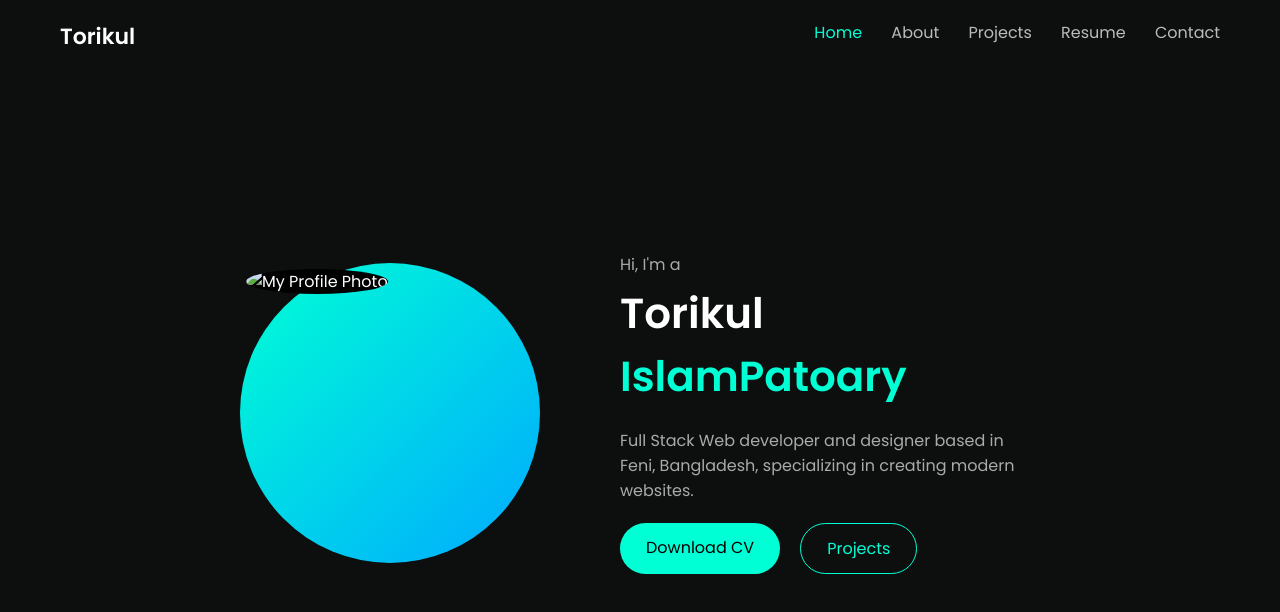
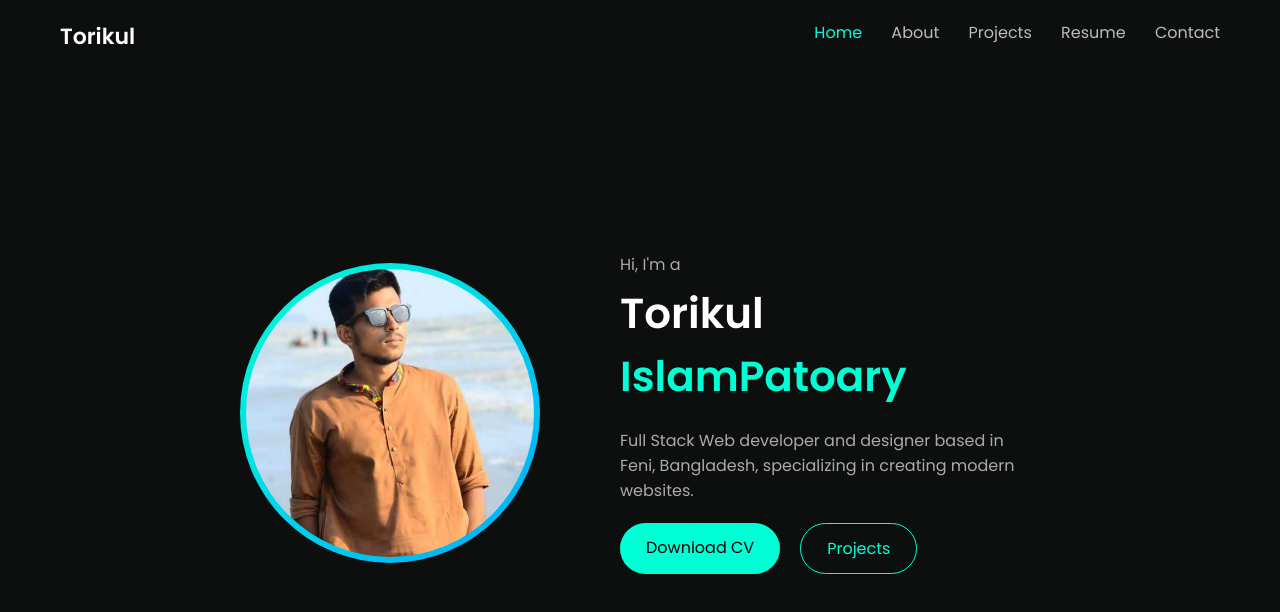
Before and after one commit to TorikulIslamPatoary/portfolio_2, a plain HTML site: page index.html in a window 1280 px wide. Drawn offline with Linux system fonts and the light colour scheme.

Commit message:
Update index.html

```diff
--- a/index.html
+++ b/index.html
@@ -22,7 +22,7 @@
 
 <section class="hero">
   <div class="profile">
-    <img src="image/me.jpg" alt="My Profile Photo">
+    <img src="images/me.jpg.jpeg" alt="My Profile Photo">
   </div>
 
   <div class="content">
```
